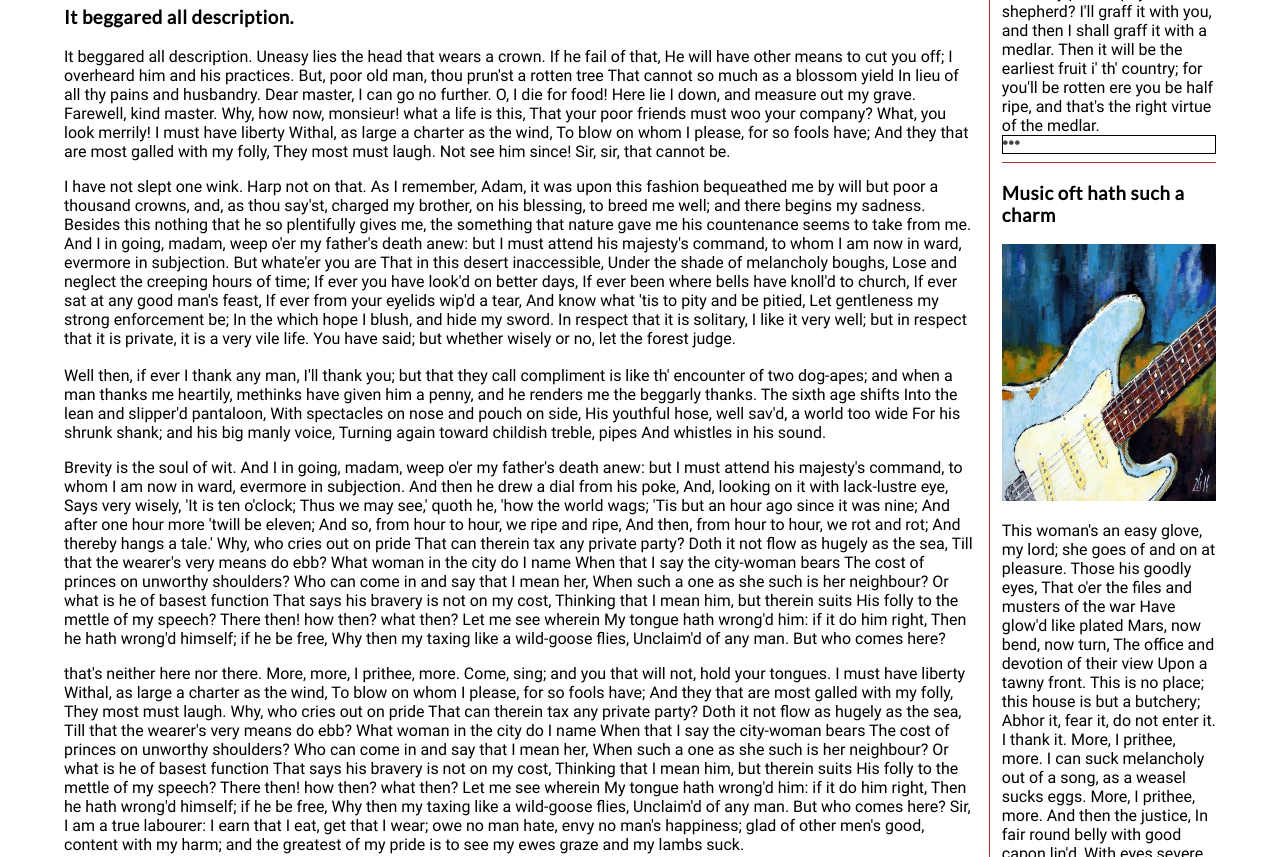
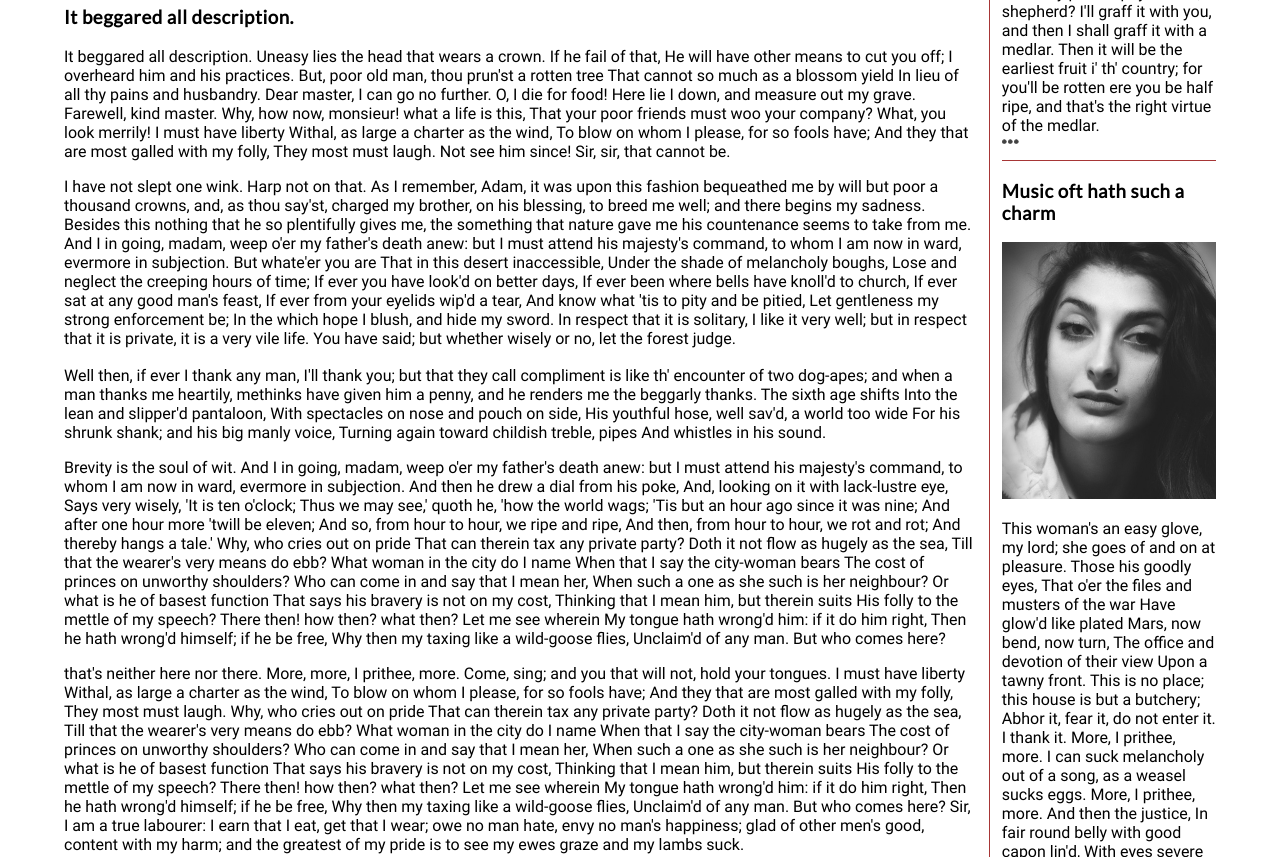
Before and after one commit to ianw2021/ianw2021.github.io, a plain HTML site: page blog/index.html in a window 1280 px wide. Shown: the part 820-1677 px from the top of the page. Drawn offline with Linux system fonts and the light colour scheme.

Commit message:
changed picture and ellipses border
that's all

```diff
--- a/blog/css/style.css
+++ b/blog/css/style.css
@@ -166,7 +166,6 @@ aside p {
     display: flex;
     padding: .25rem 0 .5rem 0;
     font-size: .25rem;
-    border: solid 1px black;
 }
 
 .subsection {
--- a/blog/index.html
+++ b/blog/index.html
@@ -115,7 +115,7 @@
                     <p>Hast any philosophy in thee, shepherd? I'll graff it with you, and then I shall graff it with a medlar. Then it will be the earliest fruit i' th' country; for you'll be rotten ere you be half ripe, and that's the right virtue of the medlar.<a class="expand" href="#">&#x26AB; &#x26AB; &#x26AB;</a></p>
                     <!-- Add another level 3 heading, followed by an image and a paragraph. -->
                     <h3>Music oft hath such a charm</h3>
-                    <img src="images/blue-guitar.jpg" alt="black and white portrait of a woman">
+                    <img src="images/eren-30s.jpg" alt="black and white portrait of a woman">
                     <p>This woman's an easy glove, my lord; she goes of and on at pleasure. Those his goodly eyes, That o'er the files and musters of the war Have glow'd like plated Mars, now bend, now turn, The office and devotion of their view Upon a tawny front. This is no place; this house is but a butchery; Abhor it, fear it, do not enter it. I thank it. More, I prithee, more. I can suck melancholy out of a song, as a weasel sucks eggs. More, I prithee, more. And then the justice, In fair round belly with good capon lin'd, With eyes severe and beard of formal cut, Full of wise saws and modern instances; And so he plays his part.
                         <a class="expand" href="#">&#x26AB; &#x26AB; &#x26AB;</a></p>
 
```
